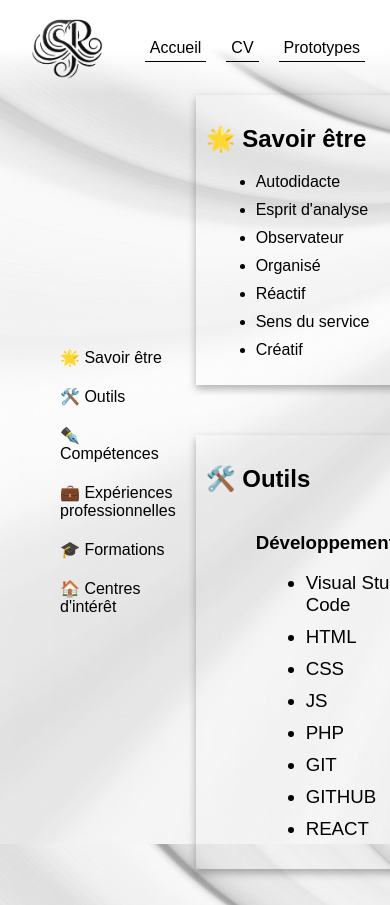
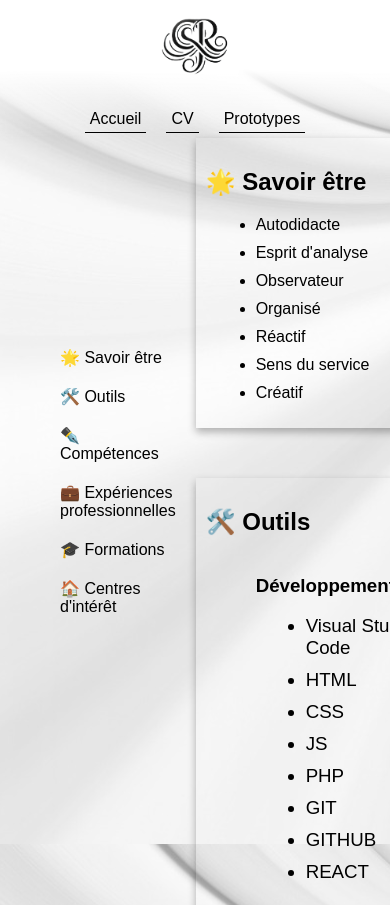
Before and after one commit to Quentinrma/Portfolio---Accueil, a plain HTML site: page pages/CV.html in a window 390 px wide. Shown: the top 905 px of the page. Drawn offline with Linux system fonts and the light colour scheme.

Commit message:
Implement sticky header functionality and improve responsive design

```diff
--- a/components/Header.js
+++ b/components/Header.js
@@ -1,4 +1,4 @@
-document.write(`
+document.write(`   <script src='../script.js'></script>
     <header class="sticky">
       <img
         draggable="false"
@@ -9,7 +9,7 @@ document.write(`
       <nav id="nav">
         <ul>
           <li><a href="../index.html">Accueil</a></li>
-                  <li><a href="../pages/CV.html">CV</a></li>
+          <li><a href="../pages/CV.html">CV</a></li>
           <li><a href="../pages/Prototypes.html">Prototypes</a></li>
 
 
--- /dev/null
+++ b/script.js
@@ -0,0 +1,12 @@
+window.addEventListener("scroll", function () {
+  const header = document.querySelector("header");
+  if (window.innerWidth > 768) {
+    if (window.scrollY > 0) {
+      header.classList.add("sticky");
+    } else {
+      header.classList.remove("sticky");
+    }
+  } else {
+    header.classList.remove("sticky");
+  }
+});
--- a/styles.css
+++ b/styles.css
@@ -9,19 +9,17 @@ body {
   background-position-x: left;
   background-size: cover;
 }
-
-/* header */
+/* Default styles for PC */
 header {
   height: 75px;
   width: 100%;
   background: linear-gradient(
     to bottom,
-
     white,
     rgb(255, 255, 255) 50%,
     rgba(255, 255, 255, 0)
   );
-  color: #000000;
+  color: #000;
   text-align: center;
   display: flex;
   padding: 10px 0;
@@ -34,39 +32,52 @@ header img {
 }
 
 /* nav */
-
 .sticky {
   position: sticky;
   top: 0;
 }
-
+nav {
+  transition: opacity 0.3s ease;
+}
 nav a {
   color: black;
   text-decoration: none;
   padding: 5px;
   border-bottom: 1px solid;
-  transition: all 0.1s ease-in-out;
+  transition: border-bottom 0.1s ease-in-out;
 }
 nav a:hover {
-  border-bottom: 3px solid;
+  border-bottom-width: 3px;
 }
 nav ul {
-  list-style-type: none;
+  list-style: none;
   margin: auto;
   padding: 0;
   display: flex;
   height: 100%;
   justify-content: center;
   align-items: center;
-  flex-direction: row;
 }
 
 nav li {
-  display: inline;
   margin: 0 10px;
 }
 
-/* main */
+/* Media query for tablets and phones */
+@media (max-width: 768px) {
+  header {
+    flex-direction: column;
+    height: auto;
+  }
+  header img {
+    height: 100%;
+    max-height: 70px;
+    padding: 0;
+    margin-bottom: 30px;
+    object-fit: contain;
+  }
+}
+
 main {
   min-height: 75vh;
 }
@@ -74,7 +85,6 @@ h2 {
   text-align: center;
 }
 
-/* footer */
 footer {
   background-color: #333;
   color: #fff;
```
Also changed, not shown: index.html (+1 -0 lines).
